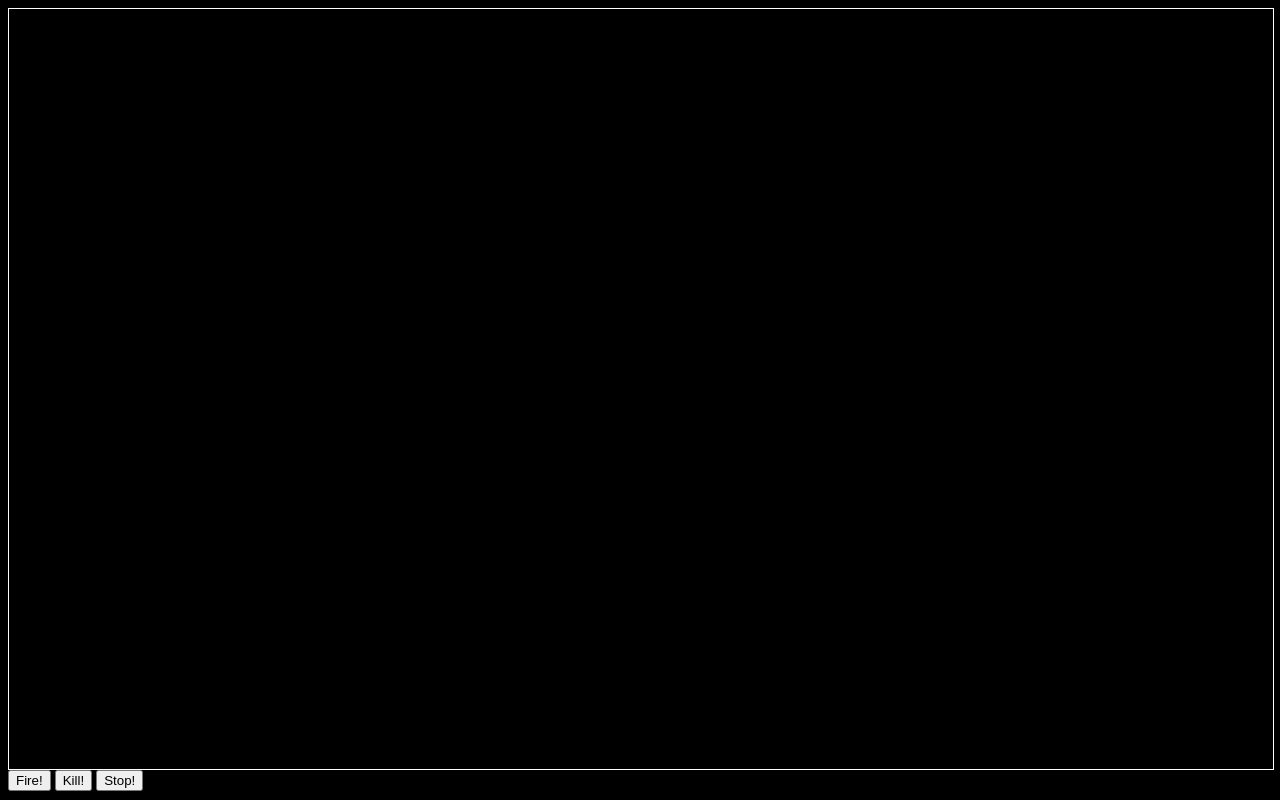
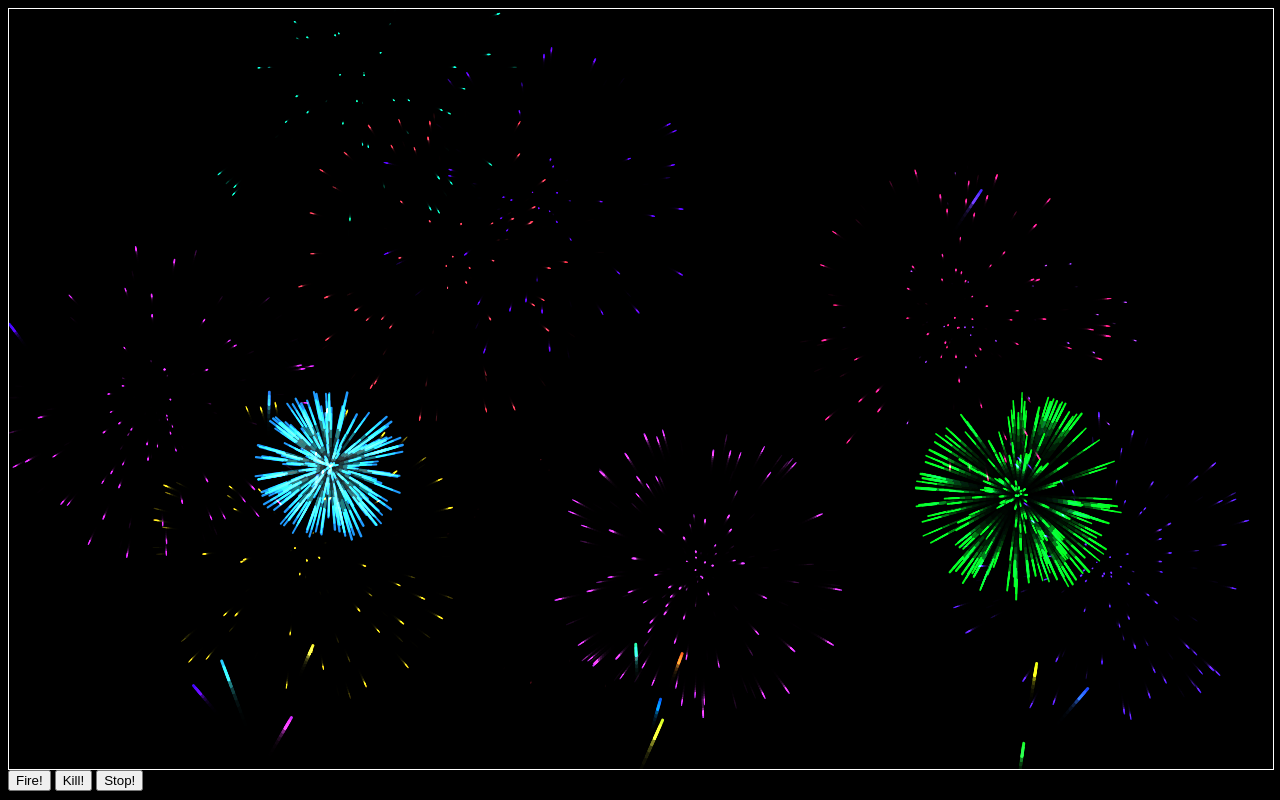
Before and after one commit to tswaters/fireworks, a website: page index.html in a window 1280 px wide. Drawn offline with Linux system fonts and the light colour scheme; files that its build step writes are made by us from their sources.

Commit message:
Release v2.6.0

```diff
--- a/fireworks.d.ts
+++ b/fireworks.d.ts
@@ -1,3 +1,8 @@
+declare type Point = {
+  x: number
+  y: number
+}
+
 declare class Fireworks {
   constructor(container: HTMLElement, options?: Fireworks.FireworksOptions)
   destroy(): void
@@ -20,6 +25,7 @@ declare namespace Fireworks {
     explosionChance?: number
     rocketSpawnInterval?: number
     rocketInitialPoint?: number
+    cannons?: Point[]
   }
 }
 
--- a/fireworks.js
+++ b/fireworks.js
@@ -18,6 +18,17 @@
     OTHER TORTIOUS ACTION, ARISING OUT OF OR IN CONNECTION WITH THE USE OR
     PERFORMANCE OF THIS SOFTWARE.
     ***************************************************************************** */
+
+    var __assign = function() {
+        __assign = Object.assign || function __assign(t) {
+            for (var s, i = 1, n = arguments.length; i < n; i++) {
+                s = arguments[i];
+                for (var p in s) if (Object.prototype.hasOwnProperty.call(s, p)) t[p] = s[p];
+            }
+            return t;
+        };
+        return __assign.apply(this, arguments);
+    };
 
     function __values(o) {
         var s = typeof Symbol === "function" && Symbol.iterator, m = s && o[s], i = 0;
@@ -127,7 +138,7 @@
 
     var Things = (function () {
         function Things(_a) {
-            var maxRockets = _a.maxRockets, numParticles = _a.numParticles, cw = _a.cw, ch = _a.ch, rocketInitialPoint = _a.rocketInitialPoint;
+            var maxRockets = _a.maxRockets, numParticles = _a.numParticles, cw = _a.cw, ch = _a.ch, rocketInitialPoint = _a.rocketInitialPoint, cannons = _a.cannons;
             this._set = new Set();
             this.rockets = 0;
             this.maxRockets = maxRockets;
@@ -135,6 +146,10 @@
             this.cw = cw;
             this.ch = ch;
             this.rocketInitialPoint = rocketInitialPoint;
+            this.cannons = cannons;
+            if (this.rocketInitialPoint) {
+                this.cannons.push({ x: this.rocketInitialPoint, y: this.ch });
+            }
         }
         Things.prototype.size = function () {
             return this._set.size;
@@ -144,6 +159,7 @@
         };
         Things.prototype.clear = function () {
             this._set.clear();
+            this.rockets = 0;
         };
         Things.prototype["delete"] = function (thing) {
             this._set["delete"](thing);
@@ -161,12 +177,11 @@
         };
         Things.prototype.spawnRocket = function () {
             this.rockets++;
+            var cannonIndex = Math.floor(random(0, this.cannons.length));
+            var cannon = this.cannons[cannonIndex] || {};
             this.add(new Particle({
                 isRocket: true,
-                position: {
-                    x: this.rocketInitialPoint ? this.rocketInitialPoint : random(0, this.cw),
-                    y: this.ch
-                }
+                position: __assign(__assign(__assign({}, cannon), (cannon.x == null && { x: random(0, this.cw) })), (cannon.y == null && { y: this.ch }))
             }));
         };
         Things.prototype.spawnRockets = function () {
@@ -179,7 +194,7 @@
 
     var Fireworks = (function () {
         function Fireworks(container, _a) {
-            var _b = _a === void 0 ? {} : _a, _c = _b.rocketSpawnInterval, rocketSpawnInterval = _c === void 0 ? 150 : _c, _d = _b.maxRockets, maxRockets = _d === void 0 ? 3 : _d, _e = _b.numParticles, numParticles = _e === void 0 ? 100 : _e, _f = _b.explosionMinHeight, explosionMinHeight = _f === void 0 ? 0.2 : _f, _g = _b.explosionMaxHeight, explosionMaxHeight = _g === void 0 ? 0.9 : _g, _h = _b.explosionChance, explosionChance = _h === void 0 ? 0.08 : _h, _j = _b.width, width = _j === void 0 ? container.clientWidth : _j, _k = _b.height, height = _k === void 0 ? container.clientHeight : _k, _l = _b.rocketInitialPoint, rocketInitialPoint = _l === void 0 ? null : _l;
+            var _b = _a === void 0 ? {} : _a, _c = _b.rocketSpawnInterval, rocketSpawnInterval = _c === void 0 ? 150 : _c, _d = _b.maxRockets, maxRockets = _d === void 0 ? 3 : _d, _e = _b.numParticles, numParticles = _e === void 0 ? 100 : _e, _f = _b.explosionMinHeight, explosionMinHeight = _f === void 0 ? 0.2 : _f, _g = _b.explosionMaxHeight, explosionMaxHeight = _g === void 0 ? 0.9 : _g, _h = _b.explosionChance, explosionChance = _h === void 0 ? 0.08 : _h, _j = _b.width, width = _j === void 0 ? container.clientWidth : _j, _k = _b.height, height = _k === void 0 ? container.clientHeight : _k, _l = _b.rocketInitialPoint, rocketInitialPoint = _l === void 0 ? null : _l, _m = _b.cannons, cannons = _m === void 0 ? [] : _m;
             this.finishCallbacks = [];
             this.container = container;
             this.rocketSpawnInterval = rocketSpawnInterval;
@@ -189,7 +204,6 @@
             this.maxH = this.ch * (1 - explosionMaxHeight);
             this.minH = this.ch * (1 - explosionMinHeight);
             this.chance = explosionChance;
-            this.rocketInitialPoint = rocketInitialPoint;
             this.pixelRatio = window.devicePixelRatio || 1;
             this.canvas = document.createElement('canvas');
             this.ctx = this.canvas.getContext('2d');
@@ -199,7 +213,8 @@
                 numParticles: numParticles,
                 cw: this.cw,
                 ch: this.ch,
-                rocketInitialPoint: this.rocketInitialPoint
+                rocketInitialPoint: rocketInitialPoint,
+                cannons: cannons
             });
             this.updateDimensions();
         }
@@ -219,8 +234,8 @@
         Fireworks.prototype.updateDimensions = function () {
             this.canvas.width = this.cw * this.pixelRatio;
             this.canvas.height = this.ch * this.pixelRatio;
-            this.canvas.style.width = this.cw + 'px';
-            this.canvas.style.height = this.ch + 'px';
+            this.canvas.style.width = this.cw + "px";
+            this.canvas.style.height = this.ch + "px";
             this.ctx.scale(this.pixelRatio, this.pixelRatio);
             this.things.cw = this.cw;
             this.things.ch = this.ch;
--- a/index.html
+++ b/index.html
@@ -15,7 +15,7 @@
       }
     </style>
 
-  <script src="fireworks.min.js"></script></head>
+  <script src="fireworks.js"></script></head>
   <body>
     <div id="container"></div>
     <button id="spawn">Fire!</button>
@@ -28,25 +28,38 @@
       const kill = document.getElementById('kill')
       const stop = document.getElementById('stop')
       const start = document.getElementById('start')
+      const width = container.clientWidth
       const fireworks = new Fireworks(container, {
-        maxRockets: 3, // max # of rockets to spawn
-        rocketSpawnInterval: 150, // millisends to check if new rockets should spawn
-        numParticles: 100, // number of particles to spawn when rocket explodes (+0-10)
+        maxRockets: 15, // max # of rockets to spawn
+        rocketSpawnInterval: 50, // millisends to check if new rockets should spawn
+        numParticles: 200, // number of particles to spawn when rocket explodes (+0-10)
         explosionMinHeight: 0.2, // percentage. min height at which rockets can explode
         explosionMaxHeight: 0.9, // percentage. max height before a particle is exploded
-        explosionChance: 0.08, // chance in each tick the rocket will explode
+        explosionChance: 0.02, // chance in each tick the rocket will explode
+
+        // array of points, defaults to {}
+        // when x is null or not defined, uses random position between 0 -> container width
+        // when y is null or not defined, uses container height
+        cannons: [{ x: width * 0.2 }, { x: width * 0.8 }],
+
+        // defines a single cannon with null for height and provided value for X.
+        // will be apended to provided cannons
+        rocketInitialPoint: width * 0.5,
       })
 
-      start()
+      startFireworks()
 
-      document.addEventListener('keydown', (e) => e.which === 27 && stop())
+      document.addEventListener(
+        'keydown',
+        (e) => e.which === 27 && stopFireworks()
+      )
       spawn.addEventListener('click', () => fireworks.fire())
-      kill.addEventListener('click', () => stop(true))
-      stop.addEventListener('click', () => stop(false))
-      start.addEventListener('click', () => start())
+      kill.addEventListener('click', () => stopFireworks(true))
+      stop.addEventListener('click', () => stopFireworks(false))
+      start.addEventListener('click', () => startFireworks())
       window.addEventListener('resize', () => fireworks.resetSize())
 
-      function stop(force) {
+      function stopFireworks(force) {
         kill.style.display = 'none'
         stop.style.display = 'none'
         start.style.display = ''
@@ -54,7 +67,7 @@
         else fireworks.stop()
       }
 
-      function start() {
+      function startFireworks() {
         kill.style.display = ''
         stop.style.display = ''
         start.style.display = 'none'
```
Also changed, not shown: CHANGES.MD (+4 -0 lines), fireworks.mjs (+19 -15 lines), fireworks.node.js (+19 -15 lines), package.json (+13 -12 lines), README.MD, fireworks.min.js, 5 other files.
